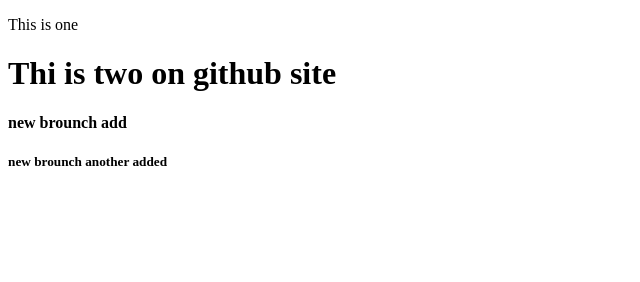
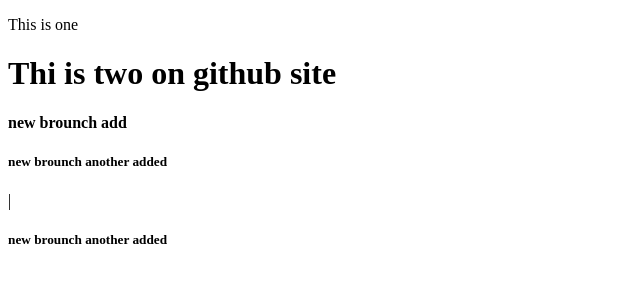
Before and after one commit to nahidcse2025/one, a plain HTML site: page index.html in a window 1280 px wide. Shown: the whole page, without its empty margins (0-640 px from the left). Drawn offline with Linux system fonts and the light colour scheme.

Commit message:
Update index.html
234567

```diff
--- a/index.html
+++ b/index.html
@@ -9,6 +9,7 @@
     <p>This is one</p>
     <h1>Thi is two on github site</h1>
     <h4>new brounch add</h4>
-    <h5>new brounch another added</h5>
+    <h5>new brounch another added</h5>|
+<h5>new brounch another added</h5>
 </body>
 </html>
```
